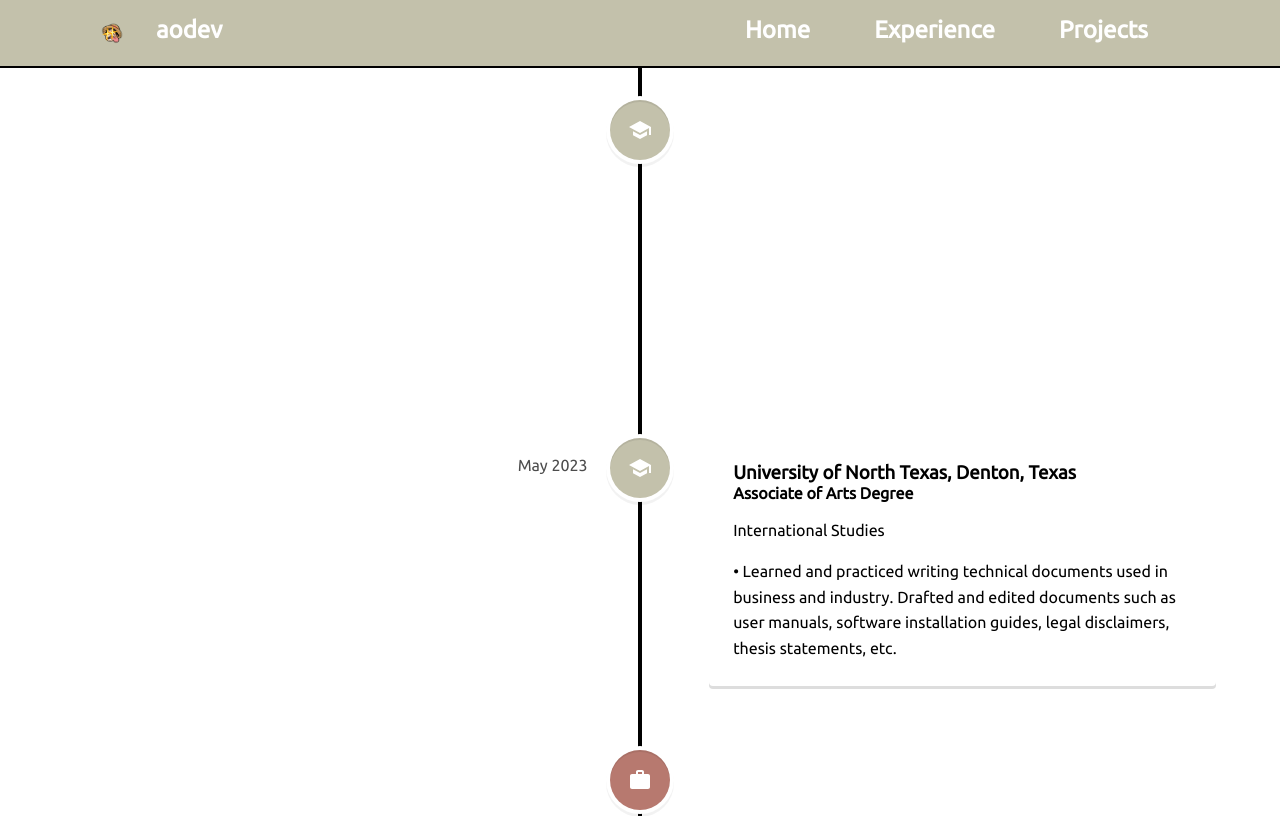
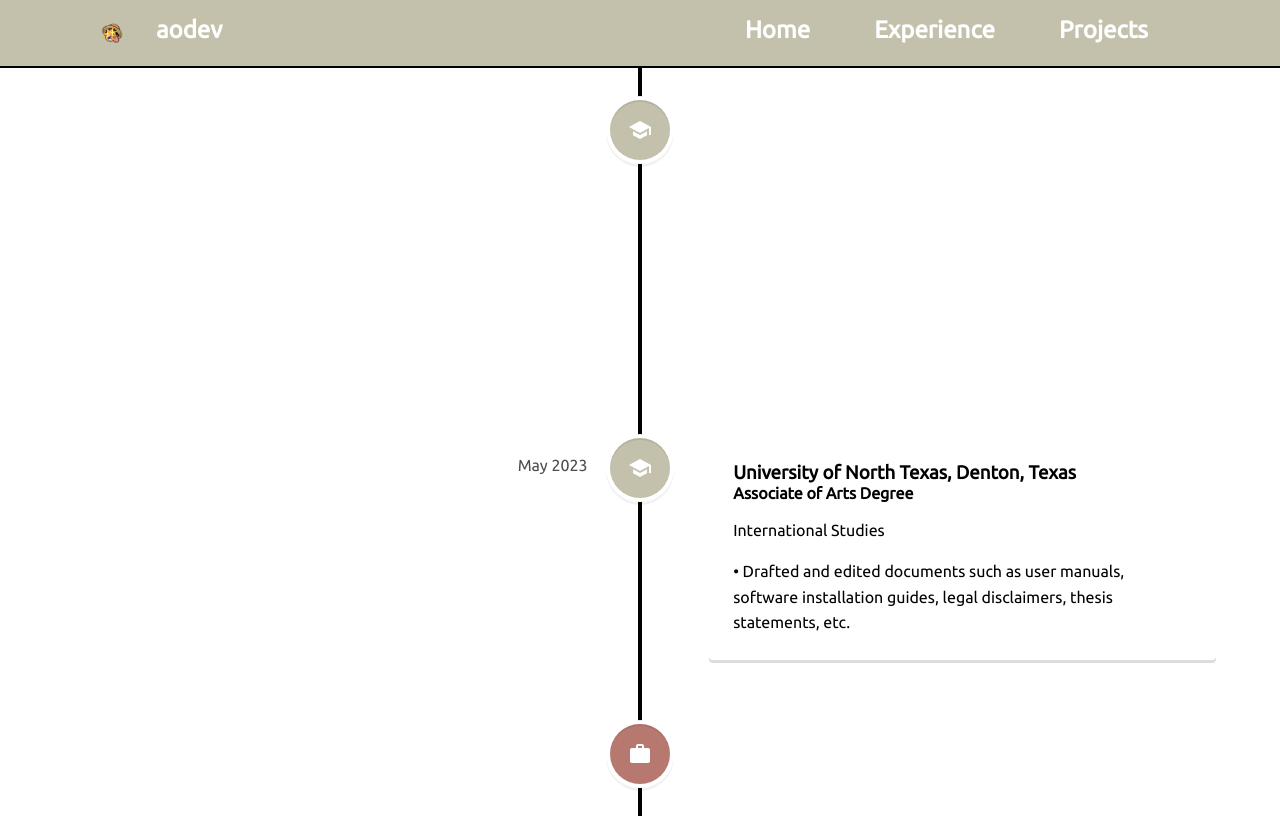
Before and after one commit to aminaopio/Portfolio, a React (Create React App) app in the folder my-portfolio/: page /experience in a window 1280 px wide. Shown: the top 816 px of the page. Built offline with nearby package versions, Linux system fonts and the light colour scheme.

Commit message:
Experience spacing

```diff
--- a/my-portfolio/src/pages/Experience.js
+++ b/my-portfolio/src/pages/Experience.js
@@ -44,7 +44,7 @@ function ExperiencePage() {
 
           <p> International Studies</p>
 <p>
-•	Learned and practiced writing technical documents used in business and industry. Drafted and edited documents such as user manuals, software installation guides, legal disclaimers, thesis statements, etc.
+•	Drafted and edited documents such as user manuals, software installation guides, legal disclaimers, thesis statements, etc.
 </p>
         </VerticalTimelineElement>
         <VerticalTimelineElement
```
